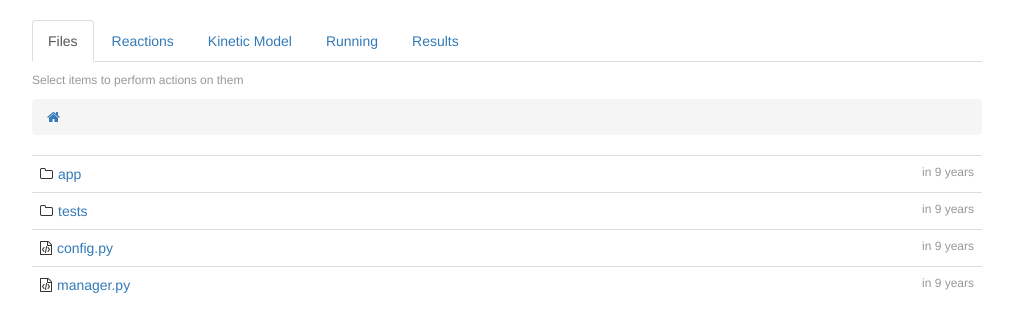
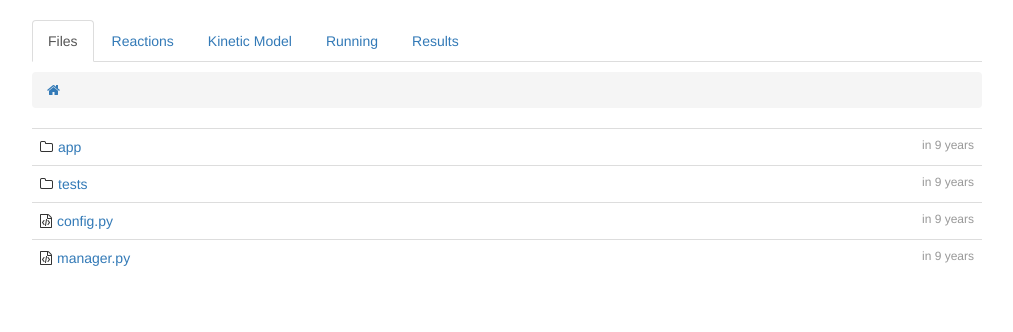
Before and after one commit to PytLab/scaks-hub, a Flask app: page /tree/ in a window 1280 px wide. Shown: the part 52-384 px from the top of the page, without its empty margins (133-1146 px from the left). Run offline with Flask 2, Linux system fonts and the light colour scheme; some libraries are stand-ins or nearby versions.

Commit message:
将路径部分独立出来

```diff
--- a/app/templates/base.html
+++ b/app/templates/base.html
@@ -28,6 +28,7 @@
     <script src="{{ url_for('static', filename='js/jquery-3.2.1.js') }}"></script>
     <script src="{{ url_for('static', filename='js/bootstrap.min.js') }}"></script>
     <script src="{{ url_for('static', filename='js/moment-with-locales.min.js') }}"></script>
+    <script src="{{ url_for('static', filename='js/prettify/run_prettify.js') }}"></script>
     {{ moment.include_moment() }}
     {% endblock %}
 </body>
--- a/app/templates/filepath.html
+++ b/app/templates/filepath.html
@@ -1,7 +1,9 @@
 <!-- Bread crumb navigator for file location -->
-<ul class="breadcrumb">
-    <li><a href="{{ url_for('main.index') }}"><i class="fa fa-home" aria-hidden="true"></i></a></li>
-    {% for link, subdir in links_paths %}
-    <li><b><a href="{{ link }}">{{ subdir }}</a></b></li>
-    {% endfor %}
-</ul>
+<div class="row">
+    <ul class="breadcrumb with-margin-top">
+        <li><a href="{{ url_for('main.index') }}"><i class="fa fa-home" aria-hidden="true"></i></a></li>
+        {% for link, subdir in links_paths %}
+        <li><b><a href="{{ link }}">{{ subdir }}</a></b></li>
+        {% endfor %}
+    </ul>
+</div>
--- a/app/templates/filetable.html
+++ b/app/templates/filetable.html
@@ -1,7 +1,6 @@
 <!-- File table -->
 <div class="row">
     <div class="table-responsive">
-        {% include "filepath.html" %}
         <table class="table table-hover filetree">
             <tbody>
                 {% if prev_link %}
--- a/app/templates/filetree.html
+++ b/app/templates/filetree.html
@@ -2,10 +2,6 @@
 
 {% block content %}
 {% include "navtabs.html" %}
-
-<div class="row with-vertical-margins embeded-charactors">
-    Select items to perform actions on them
-</div>
-
+{% include "filepath.html" %}
 {% include "filetable.html" %}
 {% endblock %}
```
